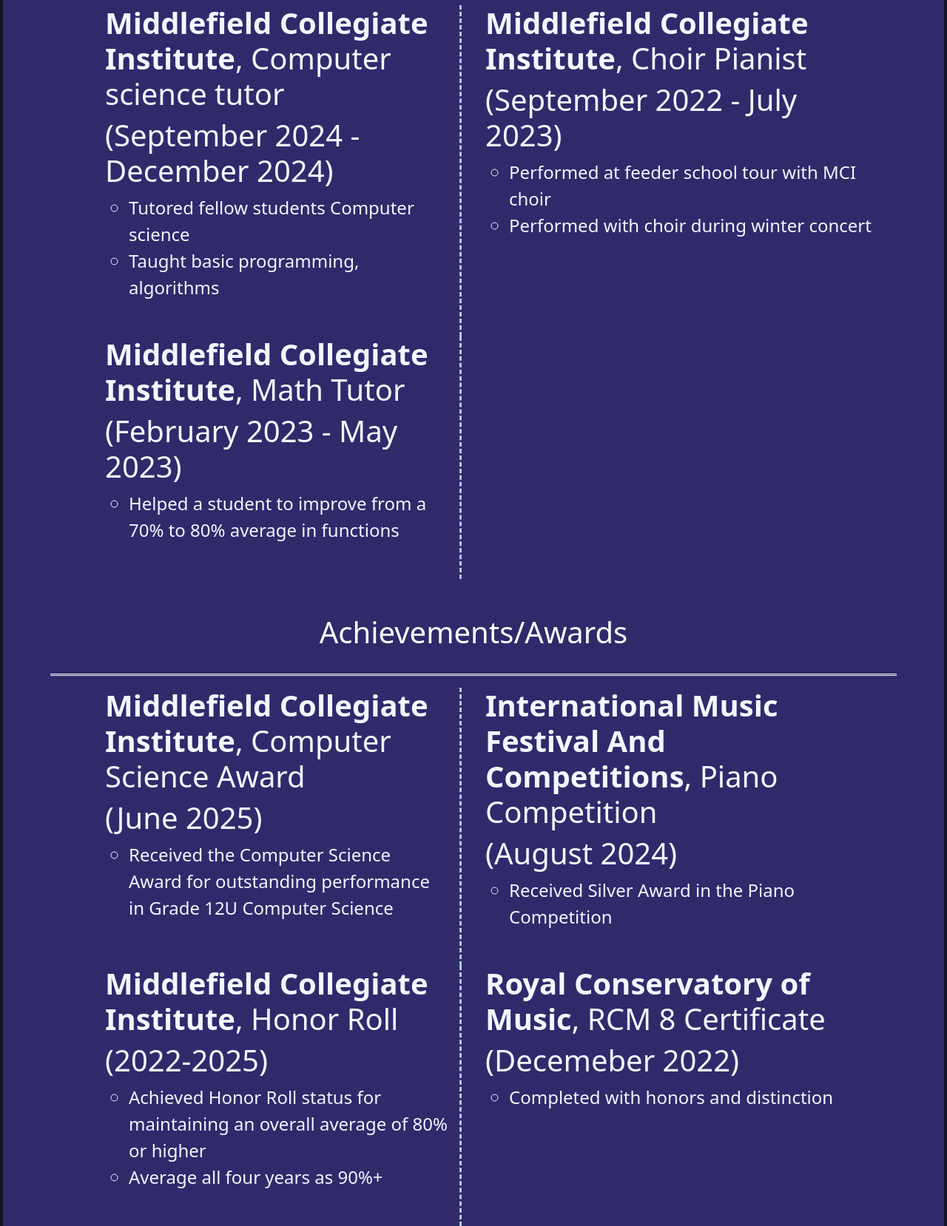
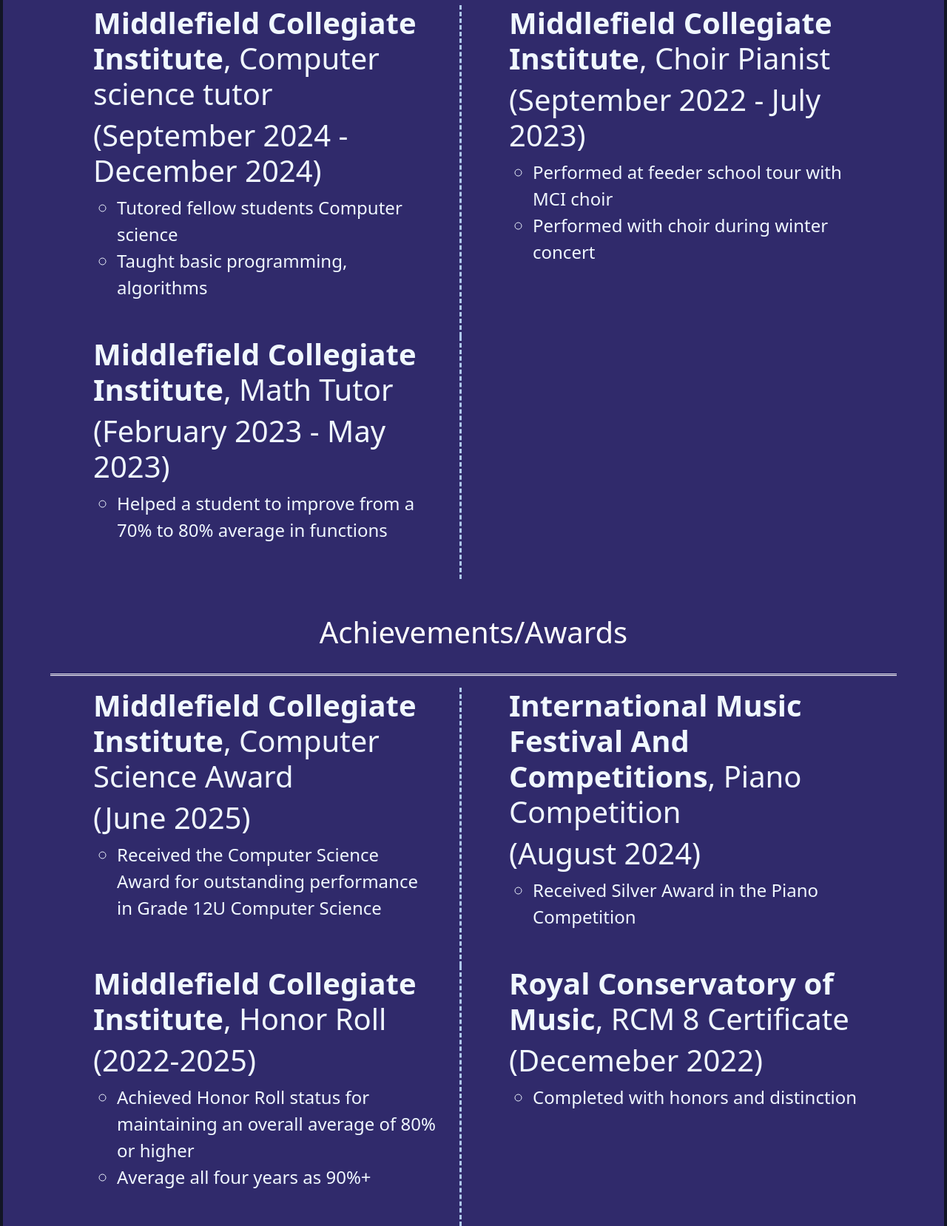
Before and after one commit to RickyZou1373/Ricky, a plain HTML site: page index.html in a window 1280 px wide. Shown: the part 2293-3951 px from the top of the page at 74% size. Drawn offline with nearby package versions, Linux system fonts and the light colour scheme.

Commit message:
updated format fixed spacing

```diff
--- a/index.html
+++ b/index.html
@@ -259,7 +259,7 @@
                 </div>
                 <div class="col-11 col-md-5 d-flex justify-content-start align-items-center flex-column mx-3 pb-3 ">
 
-                    <ul style="color: aliceblue; text-align: left; margin: 0 ;" class="px-0">
+                    <ul style="color: aliceblue; text-align: left; margin: 0 ;">
                         <h1 class="exp ">
                             <b> The Green Isle | 青屿治茶</b>, Tearista
                             <h1 class="exp">(June 2025 - September 2025)</h1>
@@ -291,7 +291,7 @@
             <div class="w-100 d-flex justify-content-center align-item-center flex-wrap ">
                 <!-- experience box-->
                 <div
-                    class="col-11 col-md-5 d-flex justify-content-start align-items-center flex-column mx-3 px-3 bottomBox pb-5">
+                    class="col-11 col-md-5 d-flex justify-content-start align-items-center flex-column mx-3 bottomBox pb-5">
 
                     <ul style="color: aliceblue; text-align: left; margin: 0 ;">
                         <h1 class="exp">
@@ -314,7 +314,7 @@
                 <div
                     class="col-11 col-md-5 d-flex justify-content-start align-items-center flex-column mx-3 pb-5 RbottomBox">
 
-                    <ul style="color: aliceblue; text-align: left; margin: 0 ;" class="px-0">
+                    <ul style="color: aliceblue; text-align: left; margin: 0 ;">
                         <h1 class="exp">
                             <b>Middlefield Collegiate Institute</b>, Choir Pianist
 
@@ -333,7 +333,7 @@
 
                 </div>
                 <div
-                    class="col-11 col-md-5 d-flex justify-content-start align-items-center flex-column mx-3 px-3 bottomBox pb-5">
+                    class="col-11 col-md-5 d-flex justify-content-start align-items-center flex-column mx-3 bottomBox pb-5">
 
                     <ul style="color: aliceblue; text-align: left; margin: 0 ;">
                         <h1 class="exp">
@@ -360,7 +360,7 @@
             <div class="w-100 d-flex justify-content-center align-item-center flex-wrap ">
                 <!--achievments box-->
                 <div
-                    class="col-11 col-md-5 d-flex justify-content-start align-items-center flex-column mx-3 pb-5 px-3 bottomBox">
+                    class="col-11 col-md-5 d-flex justify-content-start align-items-center flex-column mx-3 pb-5 bottomBox">
 
                     <ul style="color: aliceblue; text-align: left; margin: 0 ;">
                         <h1 class="exp">
@@ -380,7 +380,7 @@
                 <div
                     class="col-11 col-md-5 d-flex justify-content-start align-items-center flex-column mx-3 RbottomBox pb-5">
 
-                    <ul style="color: aliceblue; text-align: left; margin: 0 ;"class="px-0">
+                    <ul style="color: aliceblue; text-align: left; margin: 0 ;">
                         <h1 class="exp">
                             <b> International Music Festival And Competitions</b>, Piano Competition
 
@@ -395,7 +395,7 @@
 
                 </div>
                 <div
-                    class="col-11 col-md-5 d-flex justify-content-start align-items-center flex-column mx-3 pb-5 px-3 bottomBox">
+                    class="col-11 col-md-5 d-flex justify-content-start align-items-center flex-column mx-3 pb-5 bottomBox">
 
                     <ul style="color: aliceblue; text-align: left; margin: 0 ;">
                         <h1 class="exp">
@@ -415,7 +415,7 @@
                 <div
                     class="col-11 col-md-5 d-flex justify-content-start align-items-center flex-column mx-3 RbottomBox pb-5">
 
-                    <ul style="color: aliceblue; text-align: left; margin: 0 ;" class="px-0">
+                    <ul style="color: aliceblue; text-align: left; margin: 0 ;">
                         <h1 class="exp">
                             <b> Royal Conservatory of Music</b>, RCM 8 Certificate
 
--- a/page.css
+++ b/page.css
@@ -6,7 +6,9 @@ body {
 
     overscroll-behavior: none;
 }
-
+.right{
+    padding-left: 0;
+}
 /* Hidden by default */
 .reveal {
     opacity: 0;
@@ -188,6 +190,7 @@ body {
 
 .bottomBox {
     border-right: 0.2rem dashed rgb(175, 201, 237);
+    padding-right :2rem;
 }
 
 .exp {
@@ -255,6 +258,7 @@ body {
         border-bottom: 0.2rem solid rgb(175, 201, 237);
         border-right: none;
         margin-bottom:2vh;
+        padding-right: 0;
     }
 
     .exp {
```
